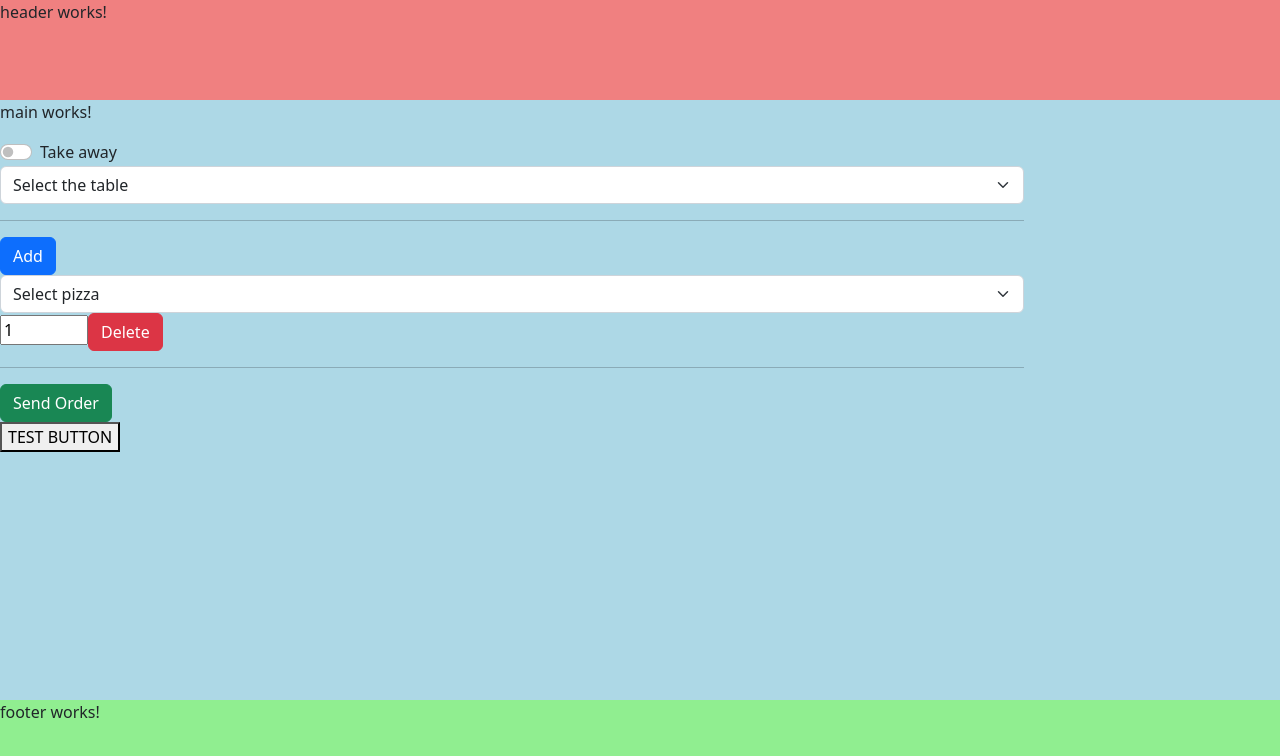
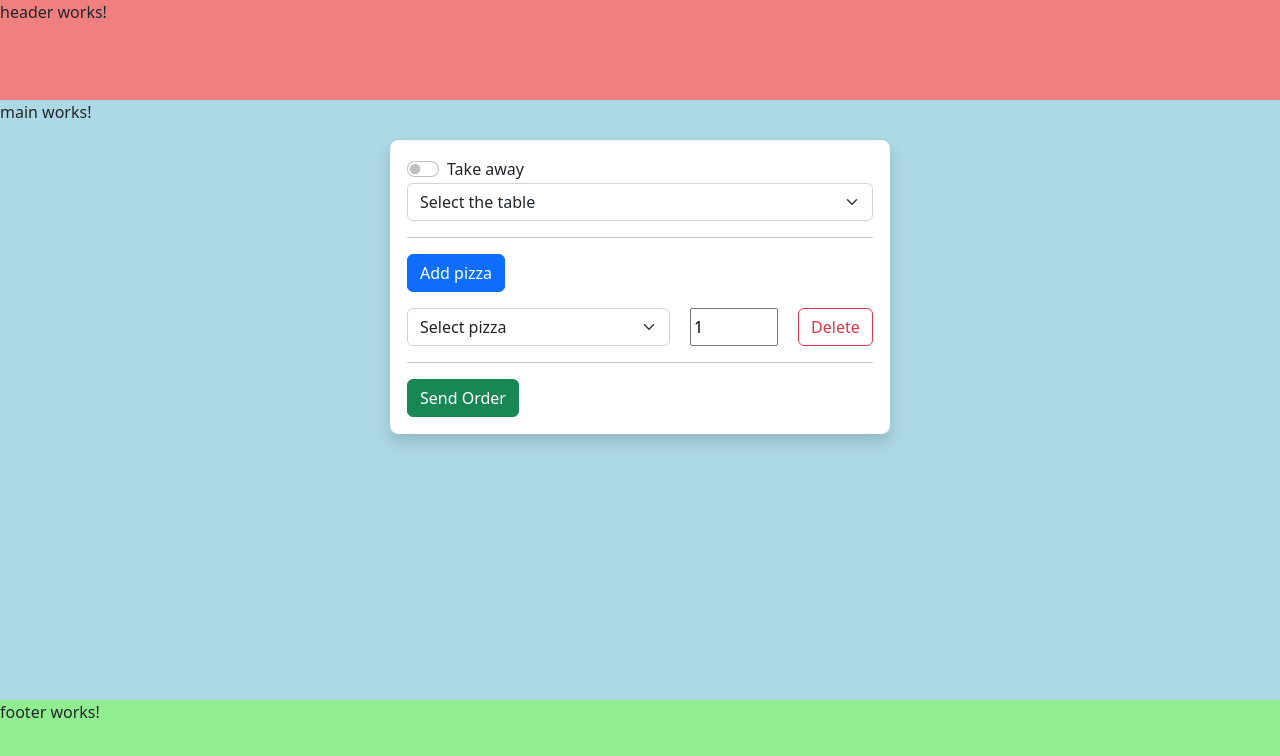
Before and after one commit to Tektronplus/order-management-system-angular, an Angular app: page / in a window 1280 px wide. Shown: the top 756 px of the page. Built offline with nearby package versions, Linux system fonts and the light colour scheme.

Commit message:
Styling components
I styled the form component whit some basic bootstrap class

```diff
--- a/src/app/main/form-order/form-order.component.css
+++ b/src/app/main/form-order/form-order.component.css
@@ -1,3 +1,19 @@
 .container-form {
-  width: 80%;
+	max-width: 500px;
+	margin: 0 auto;
 }
+
+.container-client-data {
+	display: flex;
+	flex-direction: column;
+	row-gap: 10px;
+}
+
+#order-pizza {
+	max-width: 500px;
+
+	display: grid;
+	grid-template-columns: 7fr 1fr 2fr;
+	grid-template-areas: "select-pizza quantity-pizza delete-pizza";
+	gap: 0px 20px;
+}
--- a/src/app/main/form-order/form-order.component.html
+++ b/src/app/main/form-order/form-order.component.html
@@ -1,5 +1,5 @@
 <!-- FORM ORDER -->
-<div class="container-form">
+<div class="container-form border border-light rounded-3 bg-white shadow p-3">
 	<div>
 		<!--
             Switch toggle:
@@ -40,6 +40,7 @@
 
 		<!--Take-away order-->
 		<ng-template #isTakeAwayComponent>
+			<div class="container-client-data">
 				<div>
 					<input
 						type="text"
@@ -68,6 +69,7 @@
 						placeholder="Phone number"
 						(change)="setPhoneNumberClient($event)" />
 				</div>
+			</div>
 		</ng-template>
 	</div>
 
@@ -79,14 +81,18 @@
 			type="button"
 			class="btn btn-primary"
 			(click)="addOrderForm()">
-			Add
+			Add pizza
 		</button>
 
 		<!--Add new field for pizza information-->
-		<div *ngFor="let orderForm of orderPizzaFormDB; let indexOrderForm = index">
+		<div
+			id="order-pizza"
+			class="my-3"
+			*ngFor="let orderForm of orderPizzaFormDB; let indexOrderForm = index">
 			<!--List of pizzas-->
 			<select
 				class="form-select"
+				style="grid-area: select-pizza"
 				(change)="changePizza($event, indexOrderForm)">
 				<option selected>Select pizza</option>
 				<option
@@ -98,6 +104,7 @@
 
 			<!--Quantity of pizza-->
 			<input
+				style="grid-area: quantity-pizza"
 				type="number"
 				min="1"
 				max="10"
@@ -106,8 +113,9 @@
 
 			<!--Delete pizza from order-->
 			<button
+				style="grid-area: delete-pizza"
 				type="button"
-				class="btn btn-danger"
+				class="btn btn-outline-danger"
 				(click)="deleteOrderForm(indexOrderForm)">
 				Delete
 			</button>
@@ -124,5 +132,3 @@
 		</button>
 	</div>
 </div>
-
-<button (click)="printTest()">TEST BUTTON</button>
```
Also changed, not shown: src/app/main/main.component.css (+4 -4 lines). Lines whose indentation alone changed are shown as unchanged.
